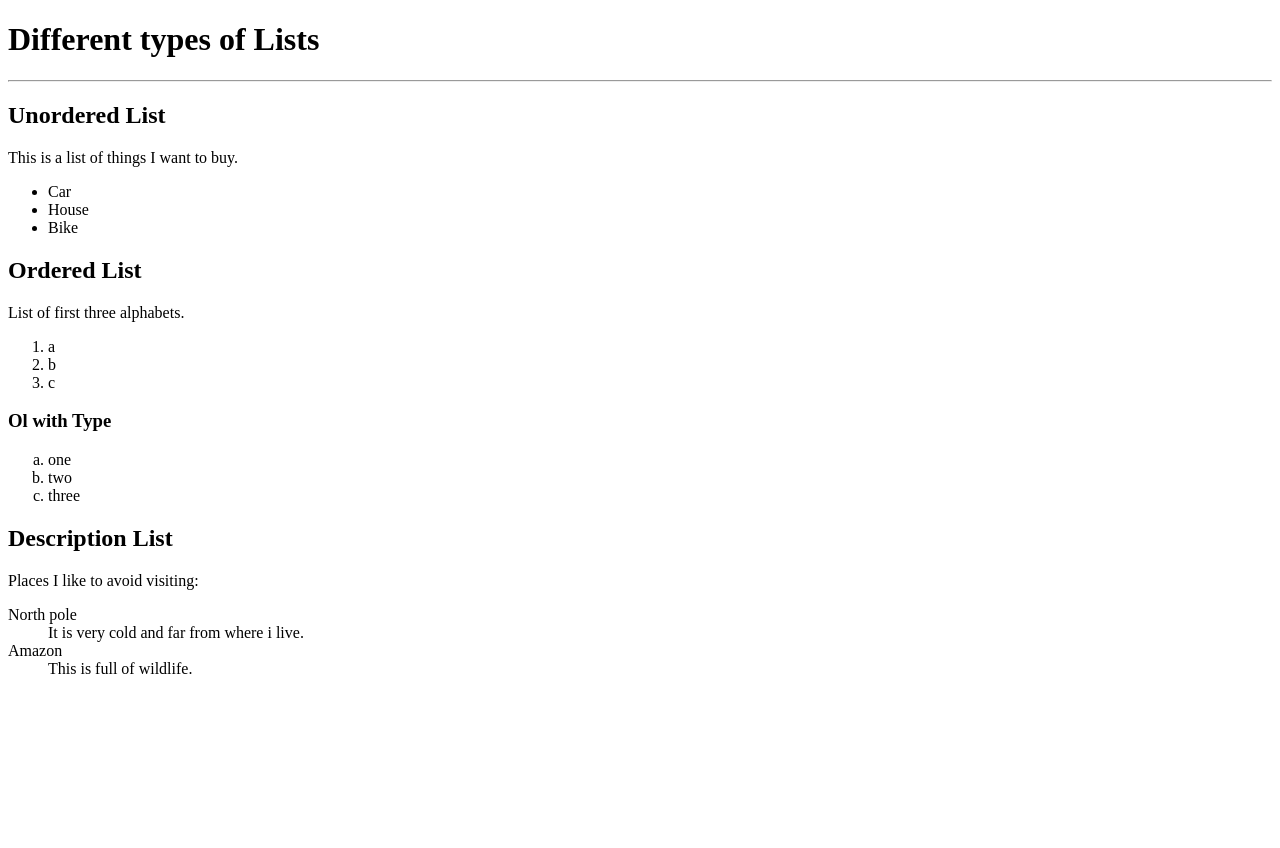
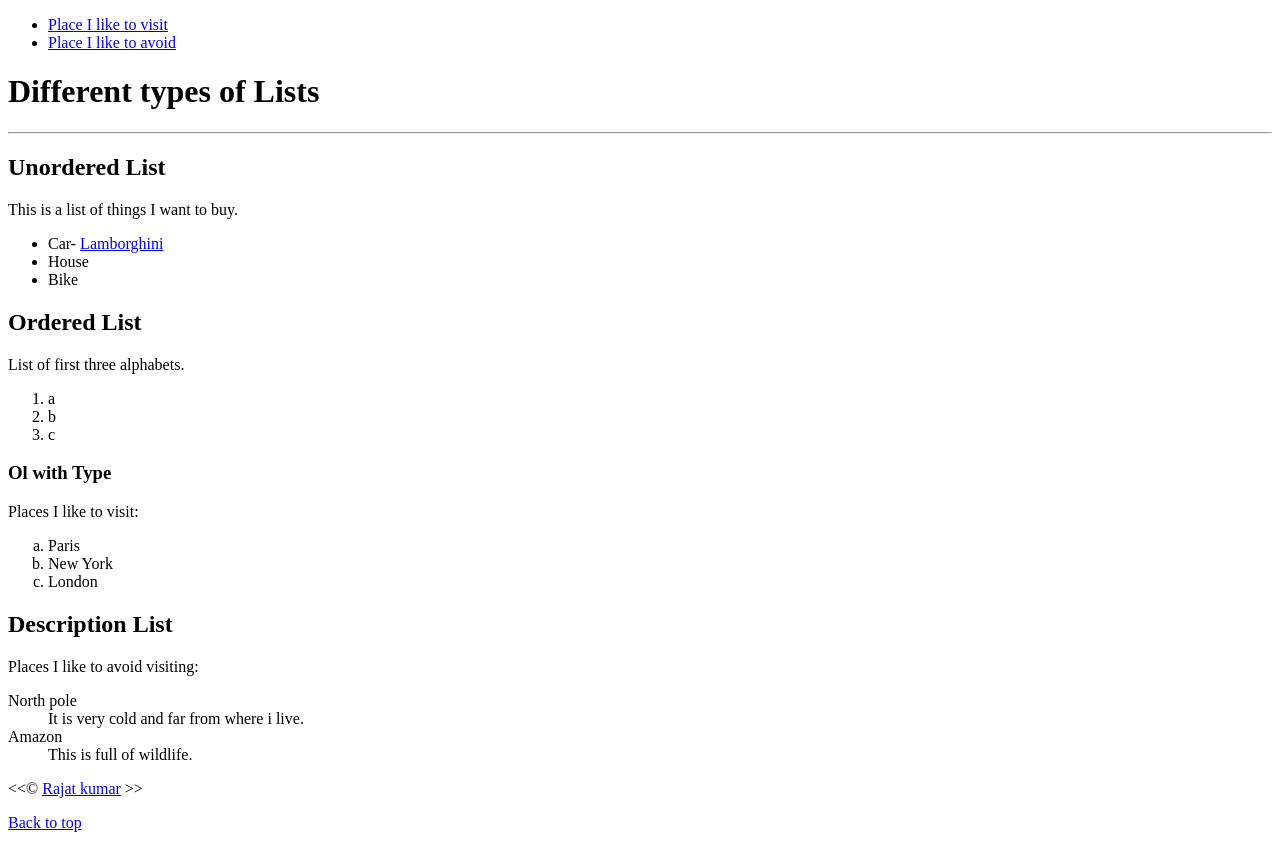
Before and after one commit to R-kumarrrr/Basics, a plain HTML site: page list.html in a window 1280 px wide. Before the commit the page ends 800 px from the top, so only its background shows below. Drawn offline with Linux system fonts and the light colour scheme.

Commit message:
Links
Different types of list.

```diff
--- a/list.html
+++ b/list.html
@@ -8,12 +8,19 @@
     <link rel="icon" href="w3c-html5-logo-0.png">
 </head>
 <body>
+    <nav>
+        <ul>
+            <li><a href="#Want">Place I like to visit</a></li>
+            <li><a href="#Dontwant">Place I like to avoid</a></li>
+        </ul>
+    </nav>
     <h1>Different types of Lists</h1>
     <hr>
     <h2>Unordered List</h2>
     <p>This is a list of things I want to buy.</p>
     <ul>
-        <li>Car</li>
+        <!-- Absolute link -->
+        <li>Car- <a href="https://www.lamborghini.com/en-en"> Lamborghini </a></li>
         <li>House</li>
         <li>Bike</li>
     </ul>
@@ -24,13 +31,14 @@
         <li>b</li>
         <li>c</li>
     </ol>
-    <h3>Ol with Type</h3>
+    <h3 id="Want">Ol with Type</h3>
+    <p>Places I like to visit:</p>
     <ol type="a" start="1">
-        <li>one</li>
-        <li>two</li>
-        <li>three</li>
+        <li>Paris</li>
+        <li>New York</li>
+        <li>London</li>
     </ol>
-    <h2>Description List</h2>
+    <h2 id="Dontwant">Description List</h2>
     <p>Places I like to avoid visiting:</p>
     <dl>
         <dt>North pole</dt>
@@ -39,5 +47,8 @@
         <dt>Amazon</dt>
         <dd>This is full of wildlife. </dd>
     </dl>
+    <!-- Relative link -->
+    &lt;&lt;&copy; <a href="about.html">Rajat kumar</a> &gt;&gt;
+    <p><a href="#">Back to top</a></p>
 </body>
 </html>
```
Also changed, not shown: about.html (added, +17 -0 lines).
